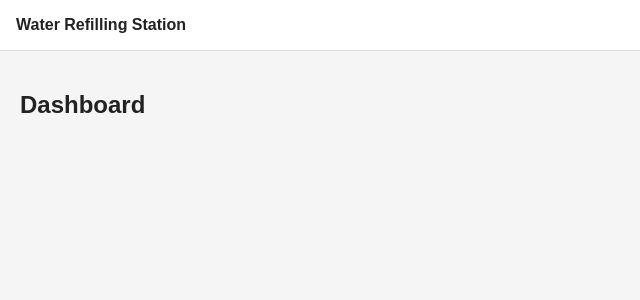
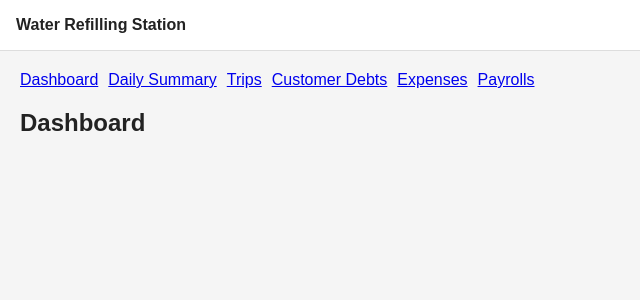
Before and after one commit to Russell28/refilling-station-app, a React (Vite) app: page / in a window 1280 px wide. Shown: the top 300 px of the page, without its empty margins (0-640 px from the left). Built offline with nearby package versions, Linux system fonts and the light colour scheme.

Commit message:
WR-18 feat(app): Add navbar

```diff
--- a/src/App.tsx
+++ b/src/App.tsx
@@ -7,10 +7,13 @@ import TripsFormPage from "./pages/TripsFormPage";
 import CustomerDebtPage from "./pages/CustomerDebtPage";
 import ExpensesPage from "./features/expenses/ExpensesPage";
 import PayrollsPage from "./features/payrolls/PayrollsPage";
+import Navbar from "./components/Navbar";
 
 export default function App() {
   return (
     <AppLayout>
+      <Navbar />
+
       <Routes>
         <Route path="/" element={<DashboardPage />} />
         <Route path="/daily-summary" element={<DailySummaryPage />} />
--- /dev/null
+++ b/src/components/Navbar.tsx
@@ -0,0 +1,13 @@
+import { Link } from "react-router-dom";
+export default function Navbar() {
+    return (
+        <nav style={{marginBottom: "20px"}}>
+            <Link to="/" style={{ marginRight: "10px" }}>Dashboard</Link>
+            <Link to="/daily-summary" style={{ marginRight: "10px" }}>Daily Summary</Link>
+            <Link to="/trips" style={{ marginRight: "10px" }}>Trips</Link>
+            <Link to="/debt-entries" style={{ marginRight: "10px" }}>Customer Debts</Link>
+            <Link to="/expenses" style={{ marginRight: "10px" }}>Expenses</Link>
+            <Link to="/payrolls" style={{ marginRight: "10px" }}>Payrolls</Link>
+        </nav>
+    );
+}
```
